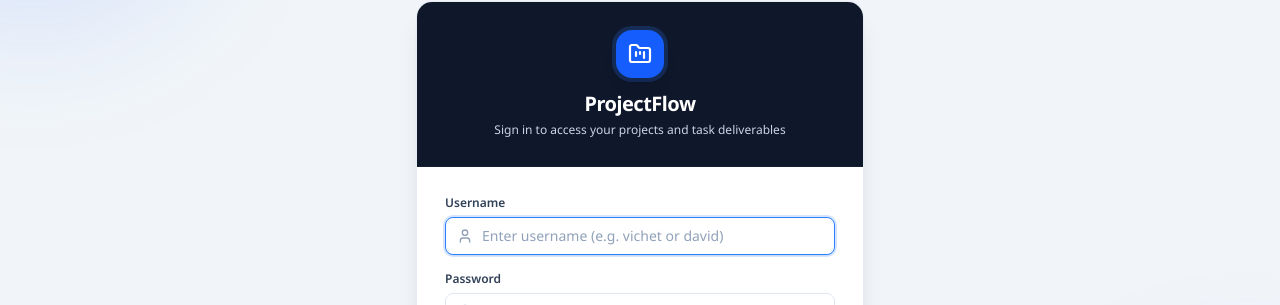
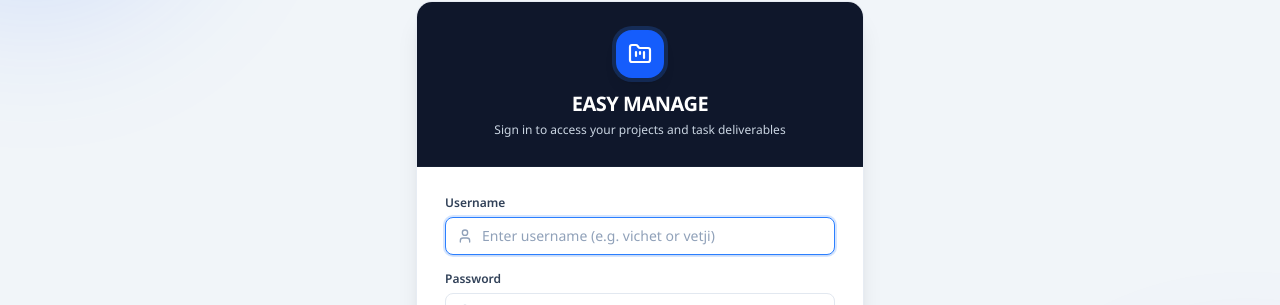
Before and after one commit to vi70yorn/project-management-dashboard, a React (Vite) app: page / in a window 1280 px wide. Shown: the part 190-495 px from the top of the page. Built offline with nearby package versions, Linux system fonts and the light colour scheme; no server answers.

Commit message:
fix(badges): fix Low priority badge dark mode styling and replace invalid slate-850 class

```diff
--- a/src/components/Badges.tsx
+++ b/src/components/Badges.tsx
@@ -57,9 +57,9 @@ export const getPriorityBadgeClass = (
     case 'Medium':
       return `${base} bg-amber-50 dark:bg-amber-950/50 text-amber-700 dark:text-amber-300 border-amber-200 dark:border-amber-800`;
     case 'Low':
-      return `${base} bg-slate-50 dark:bg-slate-850 text-slate-600 dark:text-slate-400 border-slate-200 dark:border-slate-700`;
+      return `${base} bg-slate-50 dark:bg-slate-800/80 text-slate-600 dark:text-slate-300 border-slate-200 dark:border-slate-700`;
     default:
-      return `${base} bg-slate-50 dark:bg-slate-850 text-slate-600 dark:text-slate-400 border-slate-200 dark:border-slate-700`;
+      return `${base} bg-slate-50 dark:bg-slate-800/80 text-slate-600 dark:text-slate-300 border-slate-200 dark:border-slate-700`;
   }
 };
 
--- a/src/components/LoginScreen.tsx
+++ b/src/components/LoginScreen.tsx
@@ -91,7 +91,7 @@ export const LoginScreen: React.FC<LoginScreenProps> = ({
           <div className="mx-auto w-12 h-12 rounded-2xl bg-blue-600 flex items-center justify-center text-white shadow-lg ring-4 ring-blue-500/20 mb-3">
             <FolderKanban className="w-6 h-6 stroke-[2.2]" />
           </div>
-          <h1 className="text-xl font-bold tracking-tight text-white">ProjectFlow</h1>
+          <h1 className="text-xl font-bold tracking-tight text-white">EASY MANAGE</h1>
           <p className="text-xs text-slate-300 dark:text-slate-400 mt-1">
             Sign in to access your projects and task deliverables
           </p>
@@ -127,7 +127,7 @@ export const LoginScreen: React.FC<LoginScreenProps> = ({
                   autoFocus
                   autoCapitalize="none"
                   autoCorrect="off"
-                  placeholder="Enter username (e.g. vichet or david)"
+                  placeholder="Enter username (e.g. vichet or vetji)"
                   value={username}
                   onChange={(e) => setUsername(e.target.value)}
                   className={FORM_STYLES.inputWithIcon}
--- a/src/components/ProjectWeeklyReport.tsx
+++ b/src/components/ProjectWeeklyReport.tsx
@@ -939,7 +939,7 @@ export const ProjectWeeklyReport: React.FC<ProjectWeeklyReportProps> = ({
 
                           {/* Expandable Task Detail Drawer */}
                           {isExpanded && (
-                            <tr className="bg-slate-50/80 dark:bg-slate-850/80 border-b border-slate-200/80 dark:border-slate-800">
+                            <tr className="bg-slate-50/80 dark:bg-slate-800/80 border-b border-slate-200/80 dark:border-slate-800">
                               <td colSpan={8} className="py-4 px-6">
                                 <div className="grid grid-cols-1 md:grid-cols-2 gap-4">
                                   {/* Completed Deliverables List */}
```
